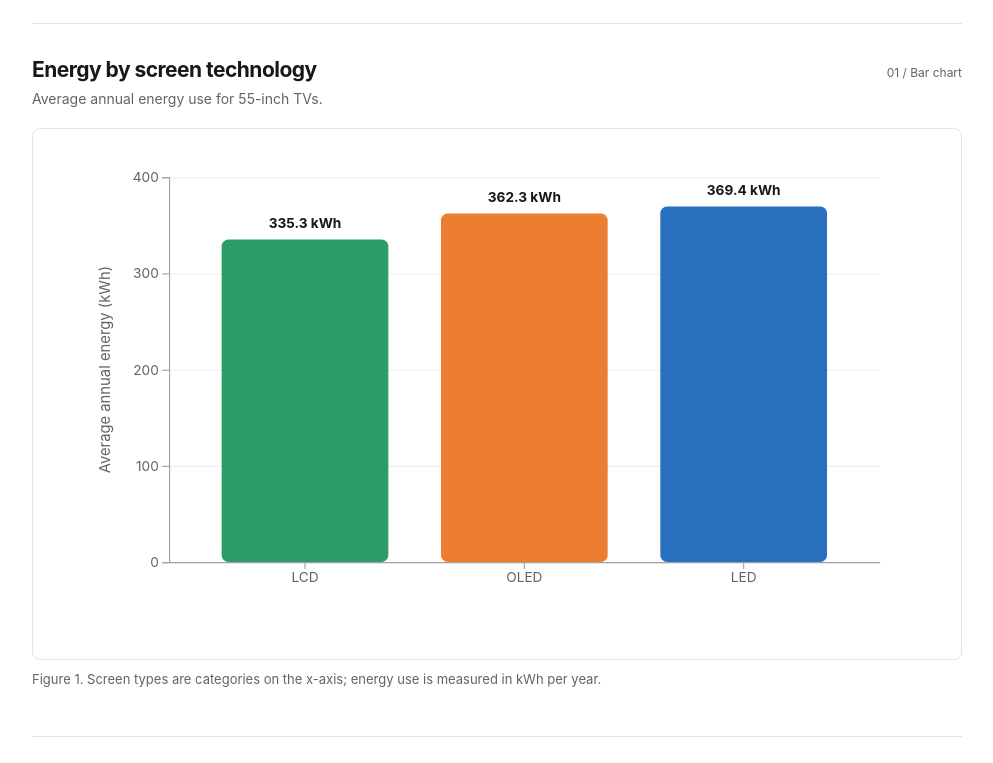
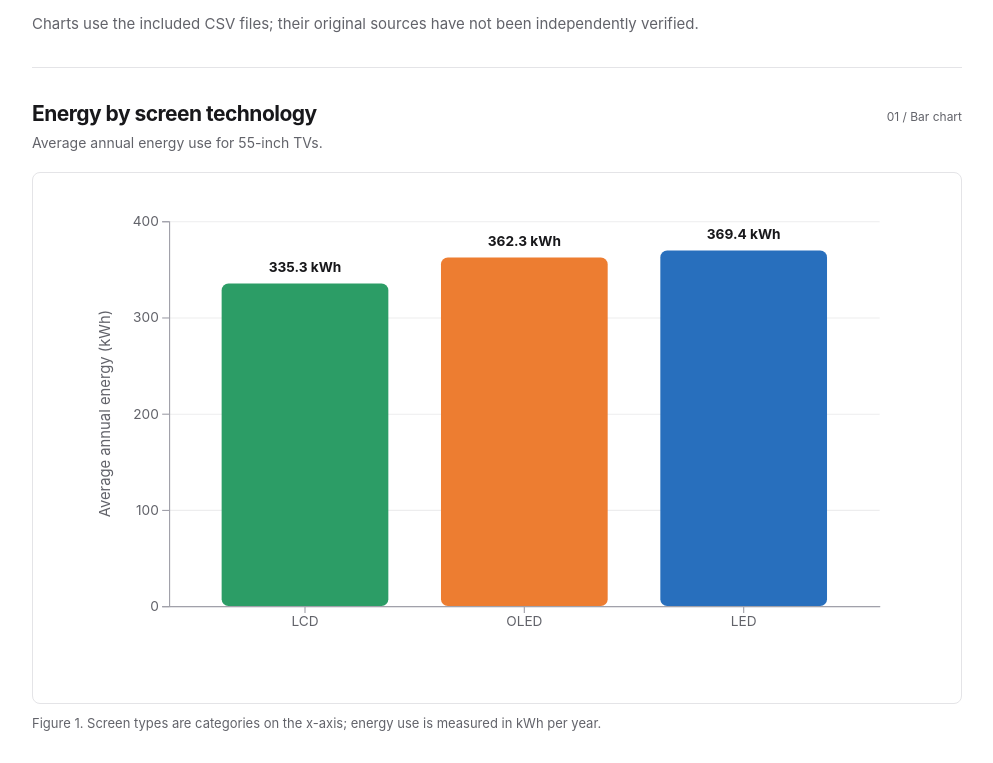
Before and after one commit to Bryan-tran-ivc/COS30045-QuangHuy-106212636-Exercise5, a plain HTML site: page index.html in a window 1280 px wide. Shown: the part 219-982 px from the top of the page, without its empty margins (143-1136 px from the left). Drawn offline with nearby package versions, Linux system fonts and the light colour scheme.

Commit message:
Clarify chart data provenance

```diff
--- a/index.html
+++ b/index.html
@@ -20,6 +20,7 @@
       <p class="course-label">Exercise 5 <span>·</span> Week 5</p>
       <h1>Three D3 charts</h1>
       <p>A vertical bar chart, a scatter and line chart, and a donut chart on one page.</p>
+      <p>Charts use the included CSV files; their original sources have not been independently verified.</p>
     </div>
 
     <section id="bar-section" class="chart-section" aria-labelledby="bar-title">
```
